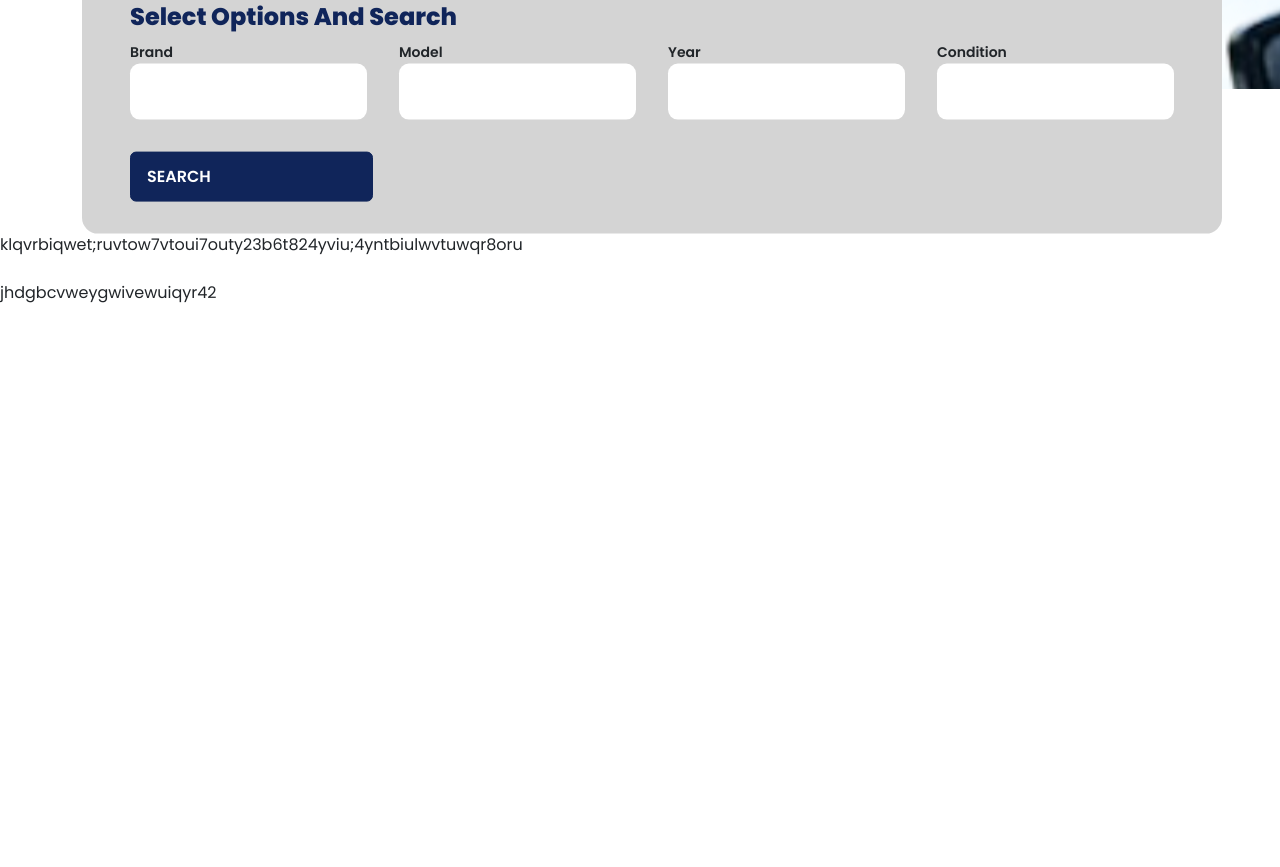
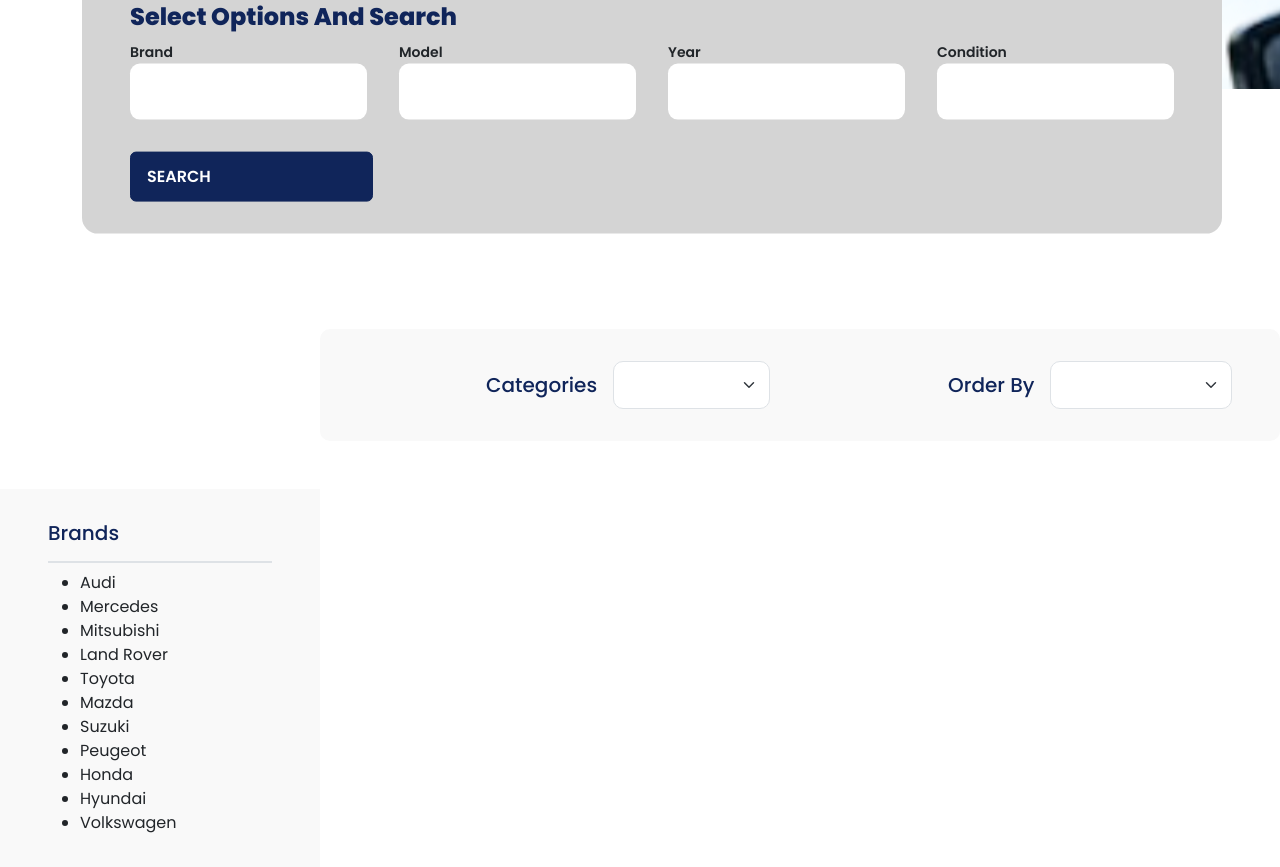
Before and after one commit to ChandeepSharma/project-Drivesasa, a website: page marketplace.html in a window 1280 px wide. Shown: the part 836-1703 px from the top of the page. Before the commit the page ends 1141 px from the top, so only its background shows below. Drawn offline with Linux system fonts and the light colour scheme.

```diff
--- a/marketplace.html
+++ b/marketplace.html
@@ -114,7 +114,8 @@
                                     <div><input type="text" name="" id="" class="rounded-3 border-0 py-3 w-100"></div>
                                 </div>
                                 <div class="col-3">
-                                    <div><label for="condition"><small class="fw-semibold">Condition</small></label></div>
+                                    <div><label for="condition"><small class="fw-semibold">Condition</small></label>
+                                    </div>
                                     <div><input type="text" name="" id="" class="rounded-3 border-0 py-3 w-100"></div>
                                 </div>
                             </div>
@@ -123,7 +124,8 @@
                 </div>
                 <div class="row">
                     <div class="col-3">
-                        <input type="submit" name="" id="" value="SEARCH" class="btn btn-primary mt-4 w-100 text-start ps-3 fw-semibold py-2 lh-lg">
+                        <input type="submit" name="" id="" value="SEARCH"
+                            class="btn btn-primary mt-4 w-100 text-start ps-3 fw-semibold py-2 lh-lg">
                     </div>
                 </div>
             </div>
@@ -131,13 +133,63 @@
         <!--/ inputs -->
 
         <!-- categories -->
+        <section class="container-fluid my-5 pt-5">
+            <div class="row mt-5 pt-5">
+                <div class="col-9 bg-lighter ms-auto py-4 pe-5 rounded-3">
+                    <div class="row">
+                        <div class="col-4 d-flex align-items-center ms-auto">
+                            <Span class="text-capitalize text-primary fw-medium me-3 fs-5">categories</Span>
+                            <select class="form-select form-select-lg" aria-label="Large select example">
+                                <option selected></option>
+                                <option value="1">One</option>
+                                <option value="2">Two</option>
+                                <option value="3">Three</option>
+                            </select>
+                        </div>
+                        <div class="col-4 d-flex align-items-center ms-auto">
+                            <Span class="text-capitalize text-primary fw-medium text-nowrap me-3 fs-5">order by</Span>
+                            <select class="form-select form-select-lg" aria-label="Large select example">
+                                <option selected></option>
+                                <option value="1">One</option>
+                                <option value="2">Two</option>
+                                <option value="3">Three</option>
+                            </select>
+                        </div>
+                    </div>
+                </div>
+            </div>
+        </section>
         <!--/ categories -->
 
-        <!-- aside -->
-        <aside class="mt-5 pt-5">
-            klqvrbiqwet;ruvtow7vtoui7outy23b6t824yviu;4yntbiulwvtuwqr8oru <br> <br> jhdgbcvweygwivewuiqyr42
-        </aside>
-        <!--/ aside -->
+        <!-- paginations -->
+        <section class="container-fluid">
+            <div class="row">
+                <!-- aside -->
+                <aside class="col-3">
+                    <div class="row">
+                        <div class="col-12 py-3 bg-lighter px-5">
+                            <h5 class="fw-medium text-primary text-capitalize border-bottom border-2 py-3">Brands</h5>
+                            <ul>
+                                <li>Audi</li>
+<li>Mercedes</li>
+<li>Mitsubishi</li>
+<li>Land Rover</li>
+<li>Toyota</li>
+<li>Mazda</li>
+<li>Suzuki</li>
+<li>Peugeot</li>
+<li>Honda</li>
+<li>Hyundai</li>
+<li>Volkswagen</li>
+                            </ul>
+                        </div>
+                    </div>
+                </aside>
+                <!--/ aside -->
+            </div>
+        </section>
+        <!--/ paginations -->
+
     </main>
     <!--/ main -->
 
```
